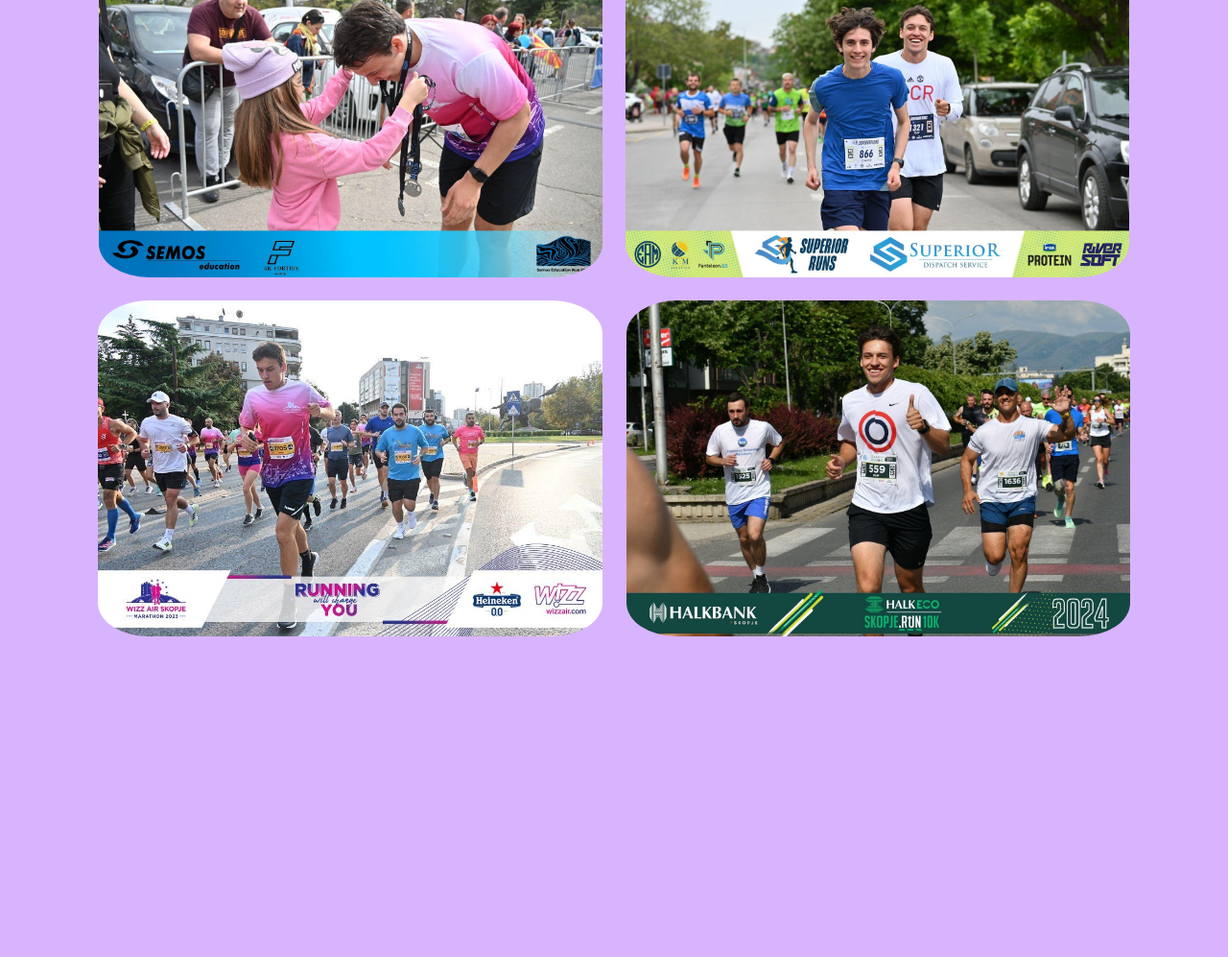
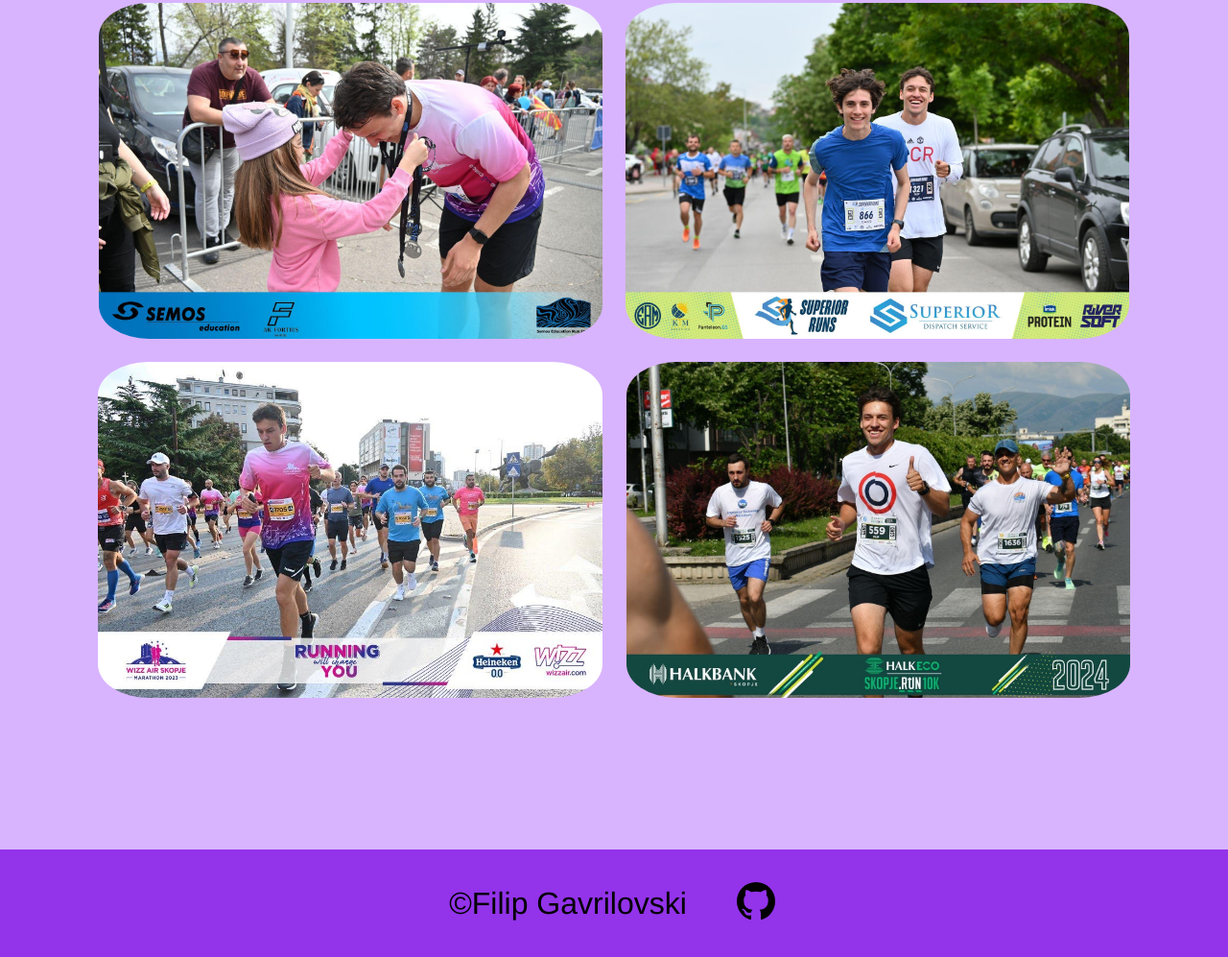
Before and after one commit to gavro081/vebdizajn-domasna, a plain HTML site: page gallery.html in a window 1280 px wide. Shown: the part 939-1936 px from the top of the page at 96% size. Before the commit the page ends 1616 px from the top, so only its background shows below. Drawn offline with Linux system fonts and the light colour scheme.

Commit message:
added margins and footer to gallery.html

```diff
--- a/gallery.html
+++ b/gallery.html
@@ -48,5 +48,11 @@
         <img src="gallery/11.jpg" title="Skopje Run - Skopje - May, 2024"">
     </div>
 </div>
+<footer>
+    <p>&copy;Filip Gavrilovski</p>
+    <a href="https://github.com/gavro081" target="_blank">
+        <svg xmlns="http://www.w3.org/2000/svg" viewBox="0 0 24 24"><title>github</title><path d="M12,2A10,10 0 0,0 2,12C2,16.42 4.87,20.17 8.84,21.5C9.34,21.58 9.5,21.27 9.5,21C9.5,20.77 9.5,20.14 9.5,19.31C6.73,19.91 6.14,17.97 6.14,17.97C5.68,16.81 5.03,16.5 5.03,16.5C4.12,15.88 5.1,15.9 5.1,15.9C6.1,15.97 6.63,16.93 6.63,16.93C7.5,18.45 8.97,18 9.54,17.76C9.63,17.11 9.89,16.67 10.17,16.42C7.95,16.17 5.62,15.31 5.62,11.5C5.62,10.39 6,9.5 6.65,8.79C6.55,8.54 6.2,7.5 6.75,6.15C6.75,6.15 7.59,5.88 9.5,7.17C10.29,6.95 11.15,6.84 12,6.84C12.85,6.84 13.71,6.95 14.5,7.17C16.41,5.88 17.25,6.15 17.25,6.15C17.8,7.5 17.45,8.54 17.35,8.79C18,9.5 18.38,10.39 18.38,11.5C18.38,15.32 16.04,16.16 13.81,16.41C14.17,16.72 14.5,17.33 14.5,18.26C14.5,19.6 14.5,20.68 14.5,21C14.5,21.27 14.66,21.59 15.17,21.5C19.14,20.16 22,16.42 22,12A10,10 0 0,0 12,2Z"></path></svg>
+    </a>
+</footer>
 </body>
 </html>
--- a/styles.css
+++ b/styles.css
@@ -29,7 +29,9 @@ img{
 }
 
 nav {
-    width: 100dvw;
+    position: absolute;
+    left: 0;
+    right: 0;
     height: var(--nav-height);
     position: sticky;
     top: 0;
@@ -171,6 +173,9 @@ svg{
 }
 
 footer{
+    position: absolute;
+    left: 0;
+    right: 0;
     margin-top: 5rem;
     background-color: var(--dark-purple);
     height: 7rem;
@@ -195,6 +200,7 @@ footer svg:hover{
 }
 
 .gallery{
+    margin-block: 4rem;
     display: grid;
     grid-template-rows: repeat(4,1fr);
     justify-items: center;
```
